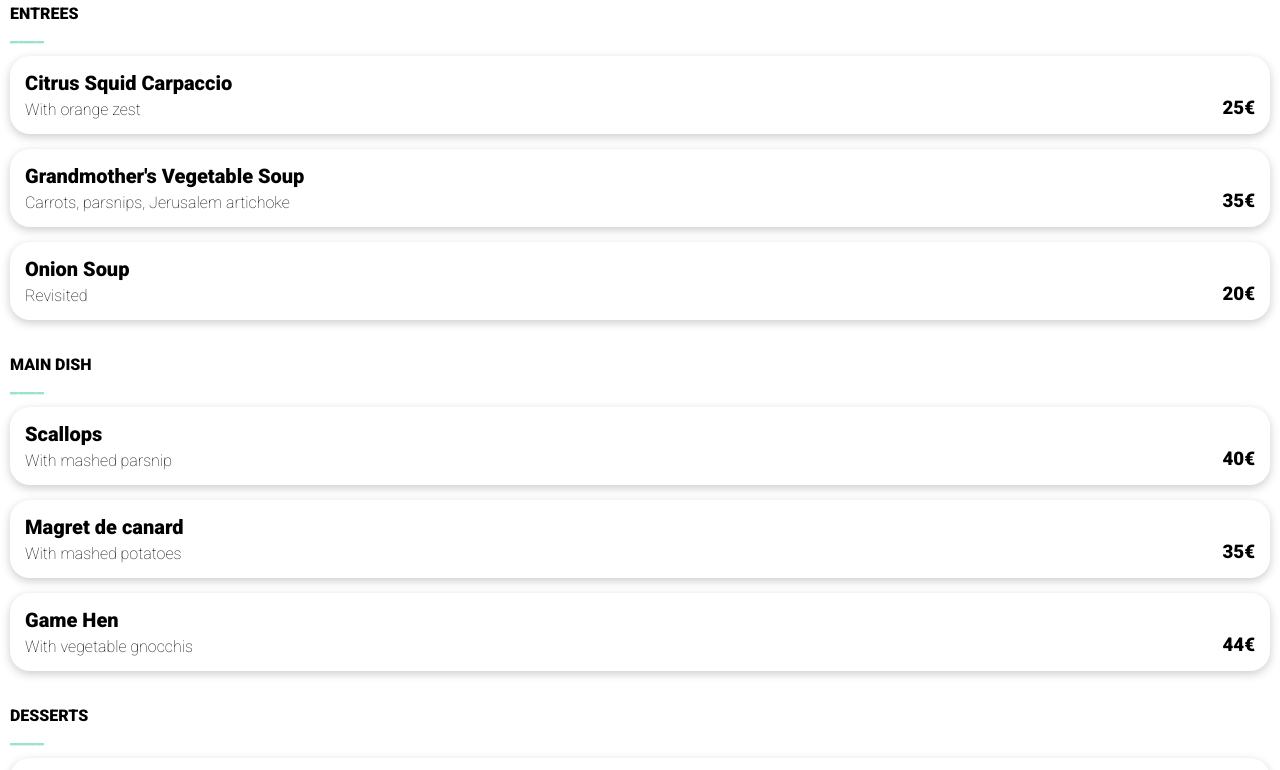
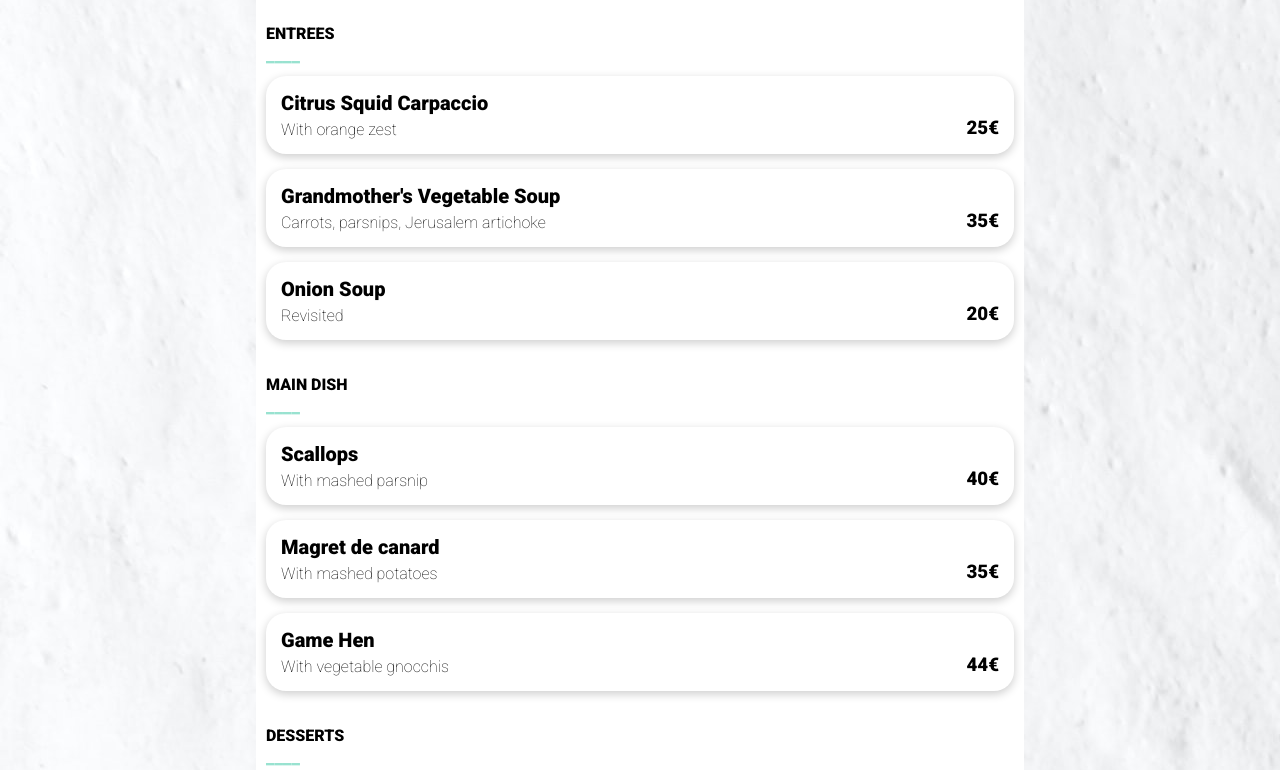
Before and after one commit to Jade-Jones-dev/restaurant-menu, a website: page html/bastille.html in a window 1280 px wide. Shown: the part 338-1108 px from the top of the page. Drawn offline with Linux system fonts and the light colour scheme; a web font is replaced by a local one.

Commit message:
changed  links

```diff
--- a/html/bastille.html
+++ b/html/bastille.html
@@ -5,7 +5,7 @@
     <meta http-equiv="X-UA-Compatible" content="IE=edge">
     <meta name="viewport" content="width=device-width, initial-scale=1.0">
     <link rel="stylesheet" href="https://cdnjs.cloudflare.com/ajax/libs/font-awesome/6.1.1/css/all.min.css">
-    <link rel="stylesheet" href="/css/main.css" type="text/css">
+    <link rel="stylesheet" href="/scss/main.css" type="text/css">
     <title>Bastille</title>
 </head>
 <body>
```
Also changed, not shown: html/la_Gourmand.html (+1 -1 lines), html/the_Enchanted_plate.html (+1 -1 lines).
